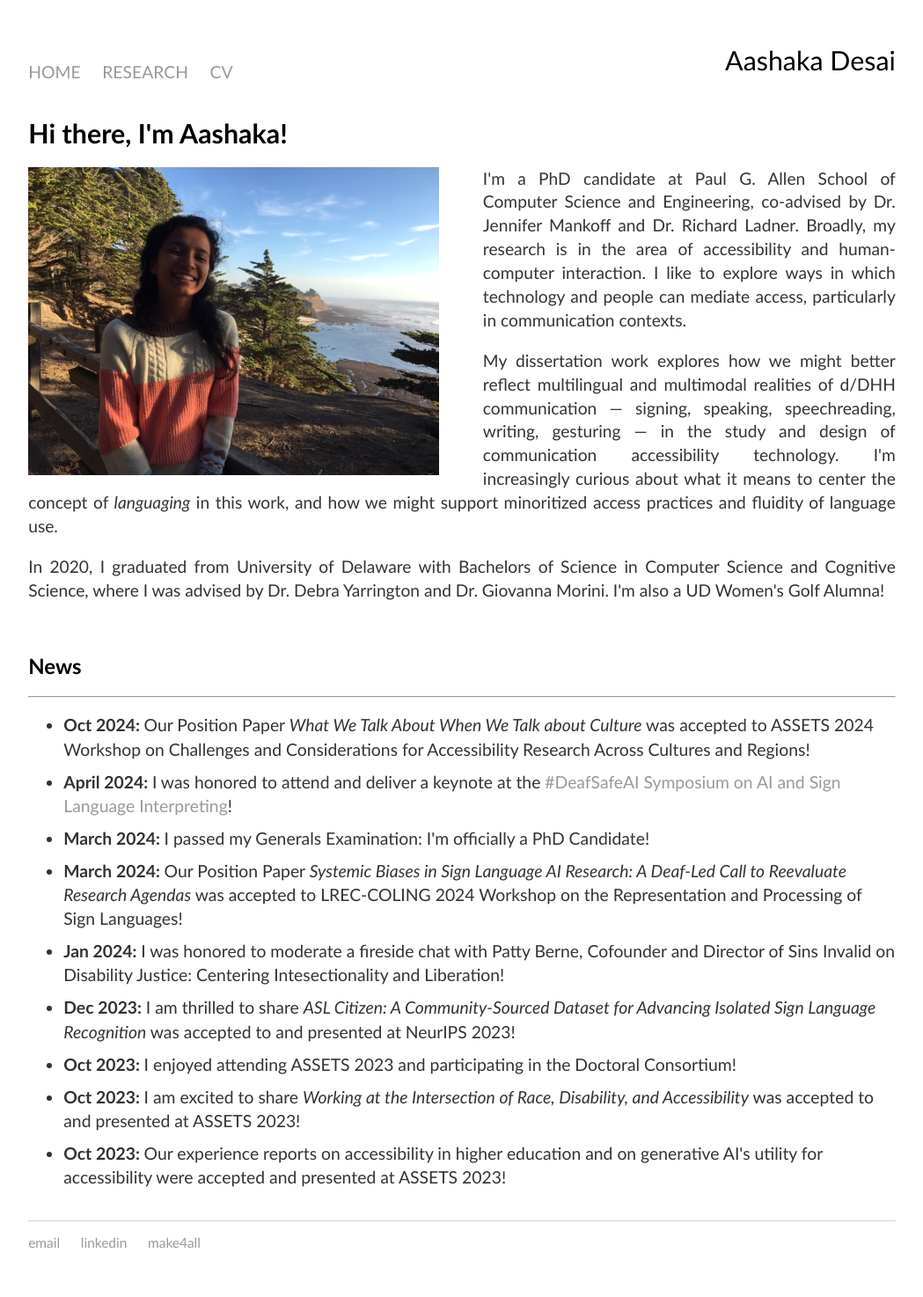
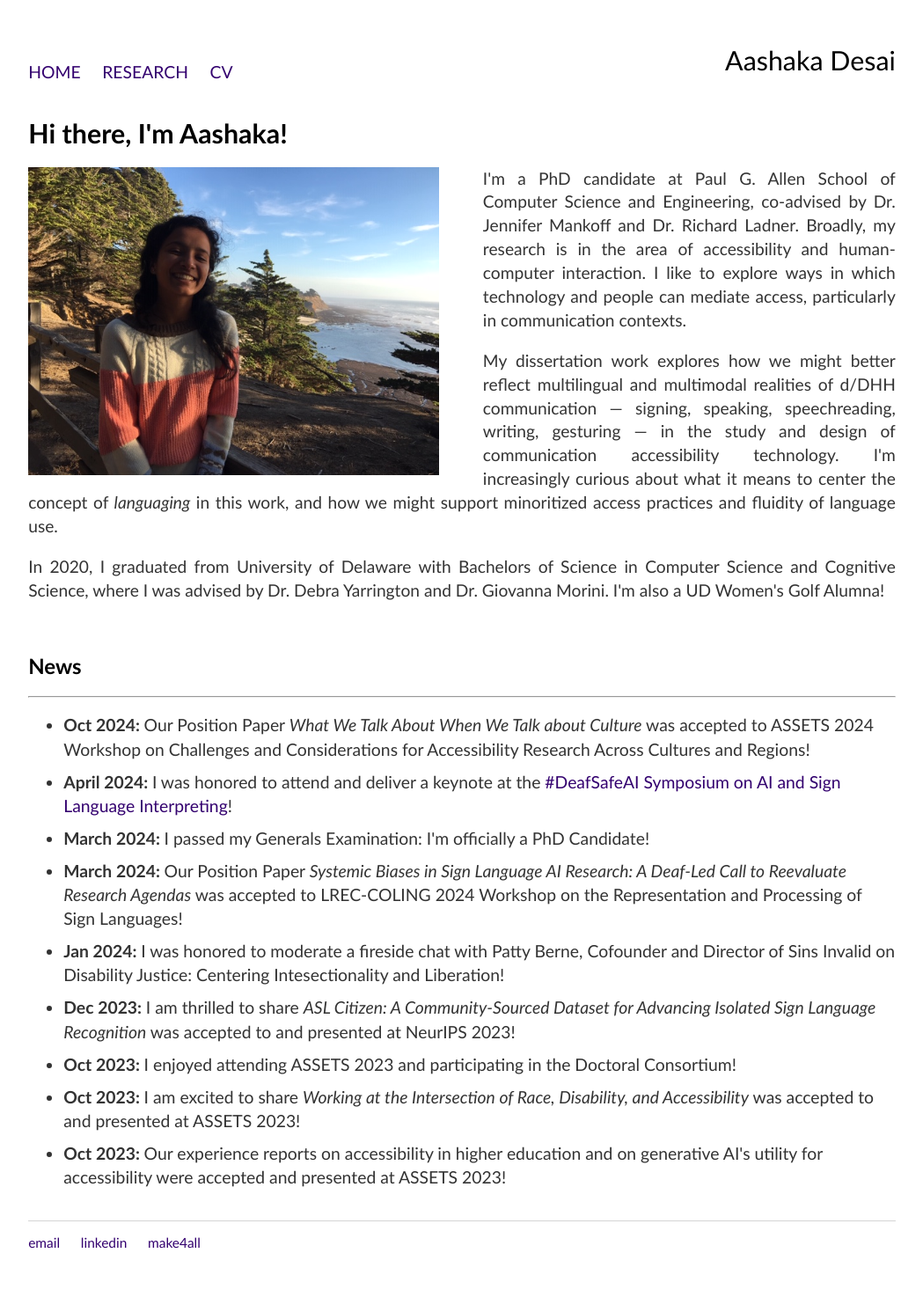
Before and after one commit to aashakadesai/aashakadesai.github.io, a Jekyll site: the page built from index.html, in a window 1280 px wide. Shown: the whole page at 88% size, without its empty margins (115-1164 px from the left). Built offline with Jekyll 4.4.1, drawn with Linux system fonts in a browser that asks for light colours.

Commit message:
Update main.css

```diff
--- a/css/main.css
+++ b/css/main.css
@@ -34,7 +34,7 @@ footer ul li {
 
 a {
     text-decoration: none;
-    color: #999;
+    color: #33006F;
 
 }
 a:hover {
```
